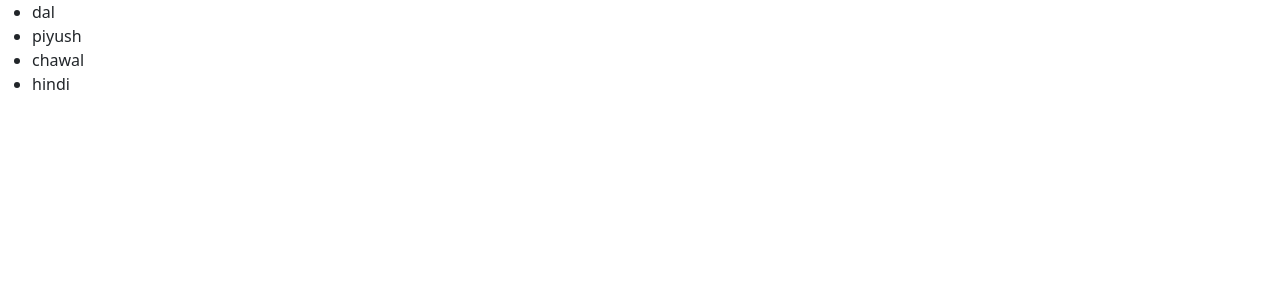
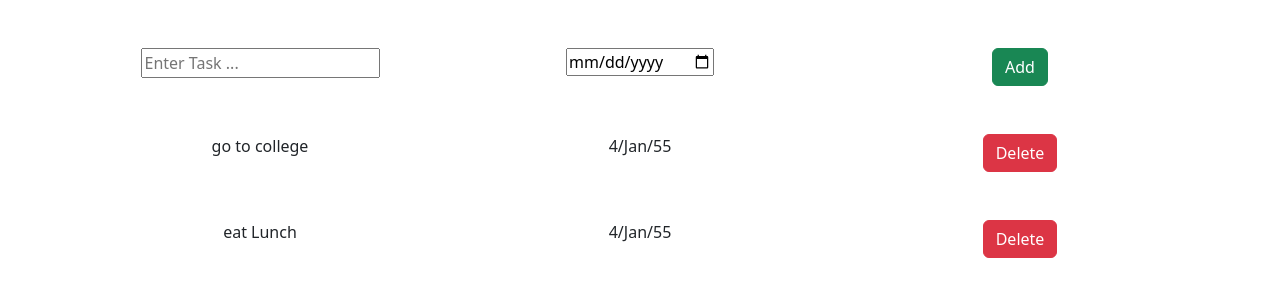
Before and after one commit to Piyush-123456/React-Tutorials, a React (Vite) app: page / in a window 1280 px wide. Shown: the top 300 px of the page. Built offline with nearby package versions, Linux system fonts and the light colour scheme.

Commit message:
Todo App Using Props

```diff
--- a/src/App.jsx
+++ b/src/App.jsx
@@ -1,16 +1,21 @@
 import React from 'react'
-import FoodItems from './components/foodItems';
+import Addtodo from './components/addtodo'
+import Items from './components/items'
 const App = () => {
-  let items = ['dal', 'piyush', 'chawal', 'hindi'];
-  // let items = []
-  if (items.length == 0) {
-    return <h1>
-      Empty every
-    </h1>
-  }
+  const foodItems = [
+    {
+      taskname: "go to college",
+      duedate: "4/Jan/55",
+    },
+    {
+      taskname: "eat Lunch",
+      duedate: "4/Jan/55",
+    },
+  ]
   return (
     <div>
-      <FoodItems lovefood={items}></FoodItems>
+      <Addtodo></Addtodo>
+      <Items items={foodItems}></Items>
     </div>
   )
 }
--- /dev/null
+++ b/src/components/addtodo.jsx
@@ -0,0 +1,23 @@
+import React from 'react'
+
+const addtodo = () => {
+    return (
+        <div class="container text-center mt-5">
+            <div class="row">
+                <div class="col">
+                    <input type="text" placeholder='Enter Task ... ' />
+                </div>
+                <div class="col">
+                    <input type="date" />
+                </div>
+                <div class="col">
+                    <button type="submit" className='btn btn-success'>
+                        Add
+                    </button>
+                </div>
+            </div>
+        </div>
+    )
+}
+
+export default addtodo
--- a/src/components/foodItems.jsx
+++ /dev/null
@@ -1,15 +0,0 @@
-import React from 'react'
-import Item from './item'
-const foodItems = (props) => {
-    return (
-        <div>
-            <ul>{
-                props.lovefood.map((elem) =>
-                    <Item fooditems={elem}></Item>
-                )}
-            </ul>
-        </div>
-    )
-}
-
-export default foodItems
--- a/src/components/item.jsx
+++ /dev/null
@@ -1,11 +0,0 @@
-import React from 'react'
-
-const item = (props) => {
-    return (
-        <li key={props.fooditems} >
-            {props.fooditems}
-        </li>
-    )
-}
-
-export default item
--- /dev/null
+++ b/src/components/items.jsx
@@ -0,0 +1,25 @@
+import React from 'react';
+
+const Items = ({ items }) => {
+    return (
+        <div className="container text-center">
+            {items.map((item, index) => (
+                <div className="row mt-5" key={index}>
+                    <div className="col">
+                        {item.taskname}
+                    </div>
+                    <div className="col">
+                        {item.duedate}
+                    </div>
+                    <div className="col">
+                        <button type="submit" className="btn btn-danger">
+                            Delete
+                        </button>
+                    </div>
+                </div>
+            ))}
+        </div>
+    );
+}
+
+export default Items;
```
